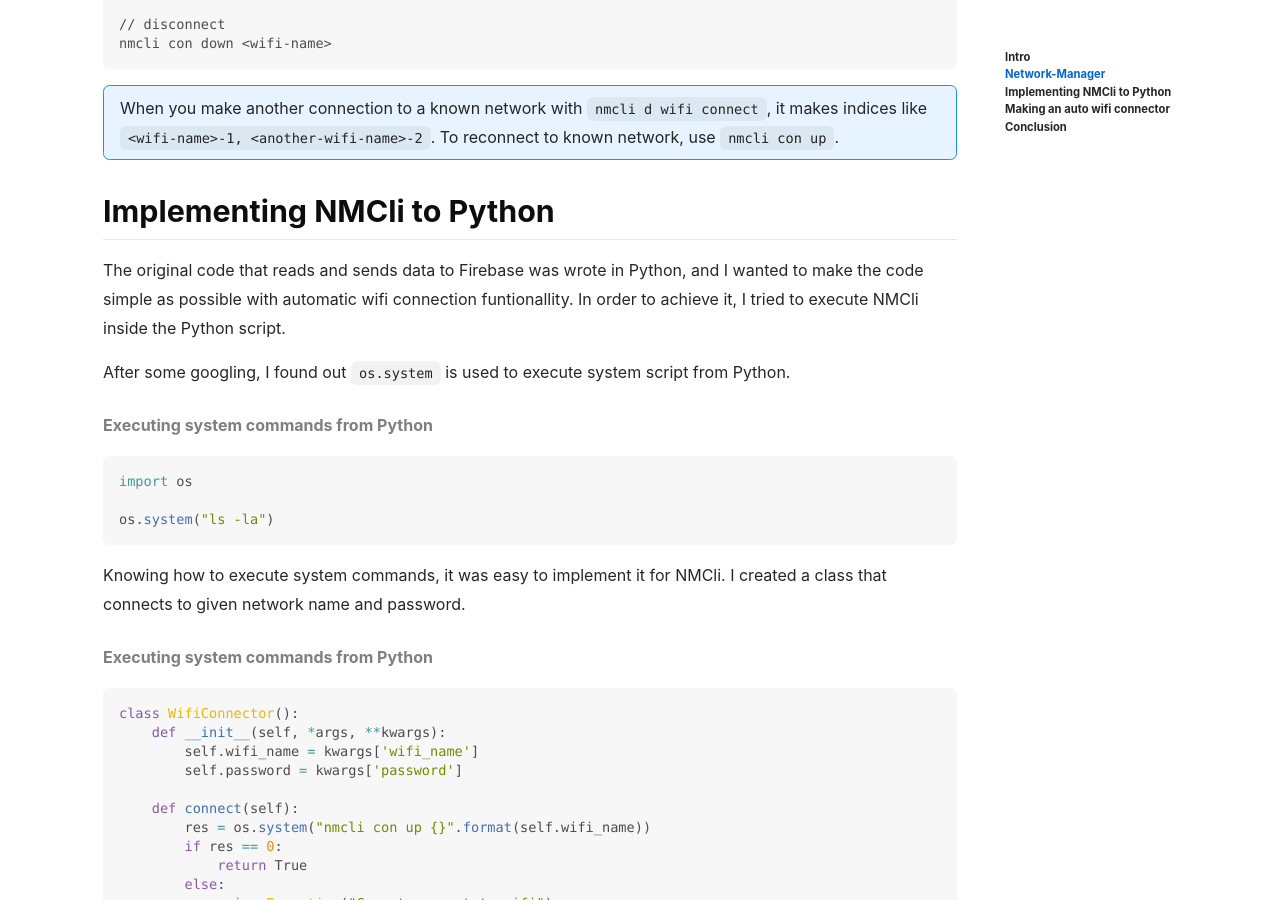
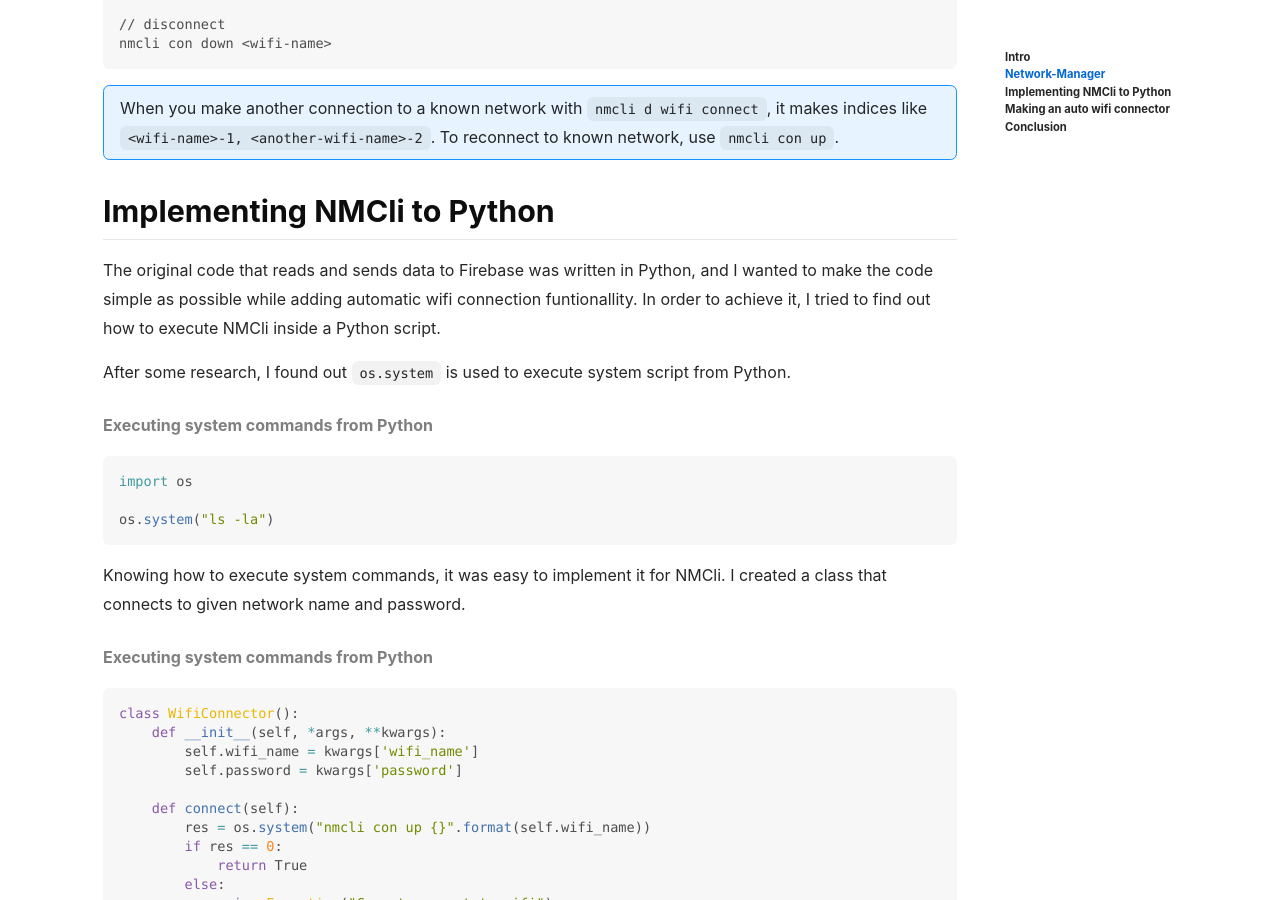
Before and after one commit to dk040106/blog.jungwoong.kim, a Jekyll site: the page built from _posts/2021-04-18-wipy.md, in a window 1280 px wide and 900 px high, scrolled down 1157 px. Built offline with Jekyll 4.4.1, drawn with Linux system fonts in a browser that asks for light colours; nearby versions of some CDN libraries; comment, search, counter and statistics services are not loaded.

Commit message:
add some ideas

```diff
--- a/_posts/2021-04-18-wipy.md
+++ b/_posts/2021-04-18-wipy.md
@@ -47,9 +47,9 @@ When you make another connection to a known network with `nmcli d wifi connect`,
 
 ## Implementing NMCli to Python
 
-The original code that reads and sends data to Firebase was wrote in Python, and I wanted to make the code simple as possible with automatic wifi connection funtionallity. In order to achieve it, I tried to execute NMCli inside the Python script.
+The original code that reads and sends data to Firebase was written in Python, and I wanted to make the code simple as possible while adding automatic wifi connection funtionallity. In order to achieve it, I tried to find out how to execute NMCli inside a Python script.
 
-After some googling, I found out `os.system` is used to execute system script from Python.
+After some research, I found out `os.system` is used to execute system script from Python.
 
 ###### Executing system commands from Python
 
```
Also changed, not shown: .ideas/2021-05-22-codeblockparam.md (added), .ideas/2021-05-22-pytorchoptimizer.md (added).
